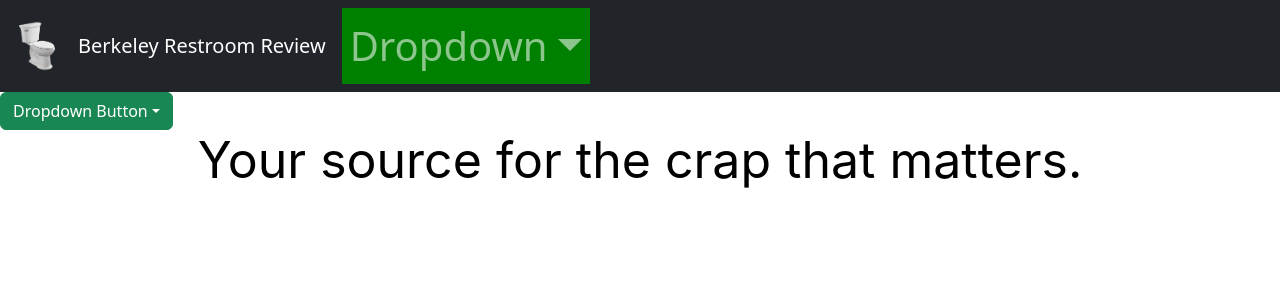
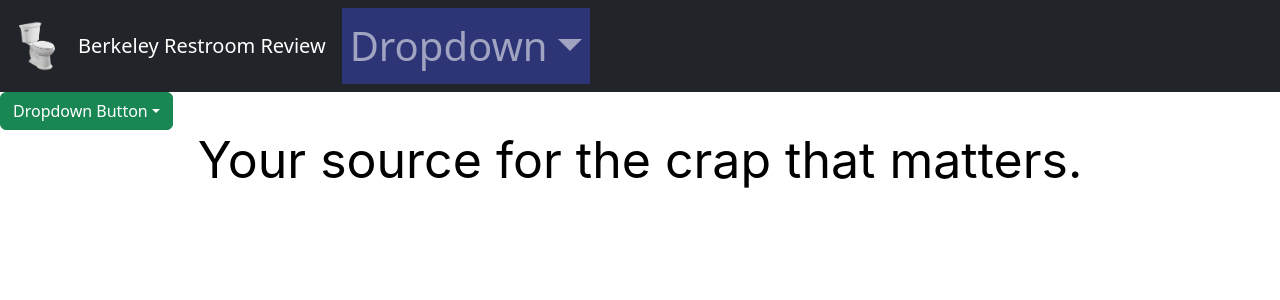
Before and after one commit to agent773/RestroomReview, a React (Vite) app in the folder vite-project/: page / in a window 1280 px wide. Shown: the top 300 px of the page. Built offline with nearby package versions, Linux system fonts and the light colour scheme.

Commit message:
FIXED BLUE

```diff
--- a/vite-project/src/App.jsx
+++ b/vite-project/src/App.jsx
@@ -3,8 +3,7 @@ import './App.css';
 import Navbar from './Navbar';
 import BasicExample from './BasicExample';
 import 'bootstrap/dist/css/bootstrap.min.css';
-import './NavbarStyles.css';
-import './qoute.css'
+import './qoute.css';
 
 function App() {
   // const [count, setCount] = useState(0)
--- a/vite-project/src/NavbarStyles.css
+++ b/vite-project/src/NavbarStyles.css
@@ -9,5 +9,5 @@
 }
 
 .navdrop {
-    background-color: green !important;
+    background-color: #2D3577 !important;
 }
--- a/vite-project/src/qoute.css
+++ b/vite-project/src/qoute.css
@@ -1,5 +1,5 @@
 .qoute{
-    color: #000 !important;
+    color: #000;
     font-family: Inter !important;
     font-style: normal !important;
     font-weight: 400 !important;
```
